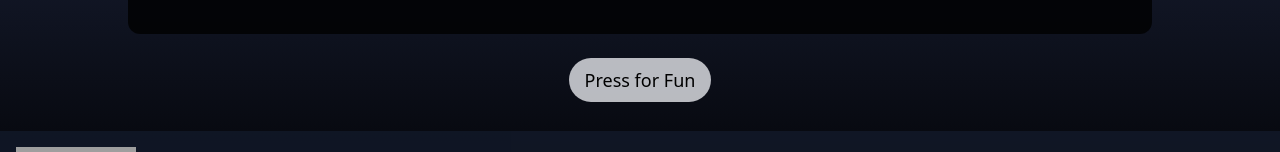
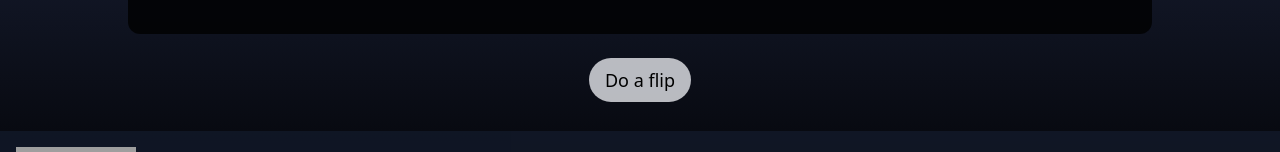
Before and after one commit to jonathankerth/my-portfolio, a Next.js app: page / in a window 1280 px wide. Shown: the part 547-699 px from the top of the page. Built offline with nearby package versions, Linux system fonts and the light colour scheme; grey boxes are pictures that could not be loaded.

Commit message:
change press for fun to flip

```diff
--- a/src/pages/index.jsx
+++ b/src/pages/index.jsx
@@ -229,7 +229,7 @@ export default function Home() {
               : 'bg-gray-200/80 text-black'
           } hover:bg-gray-300/80 hover:text-white transition duration-300`}
         >
-          {isFlipped ? 'Less Fun' : 'Press for Fun'}
+          {isFlipped ? 'Reset' : 'Do a flip'}
         </button>
       </div>
       <Footer />
```
